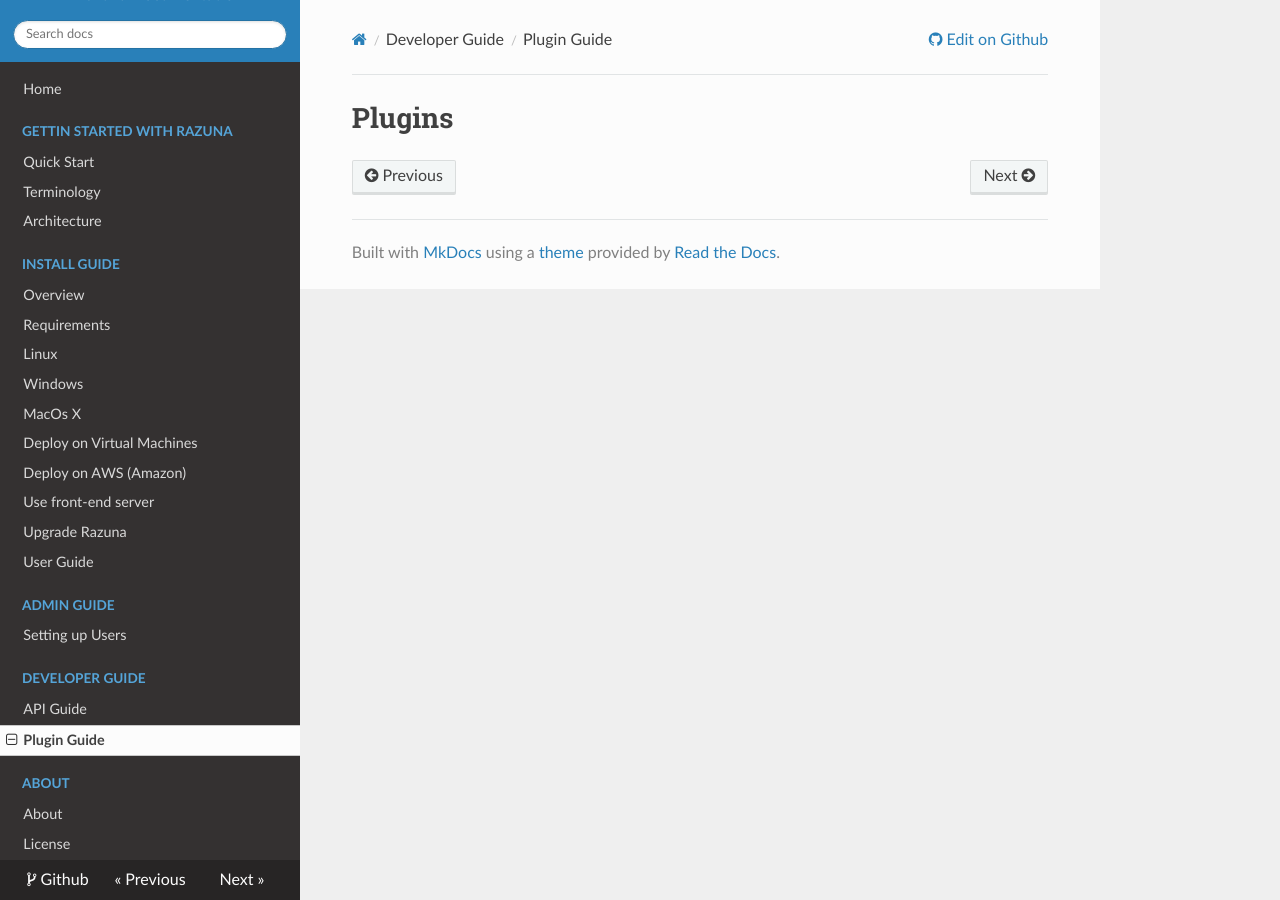
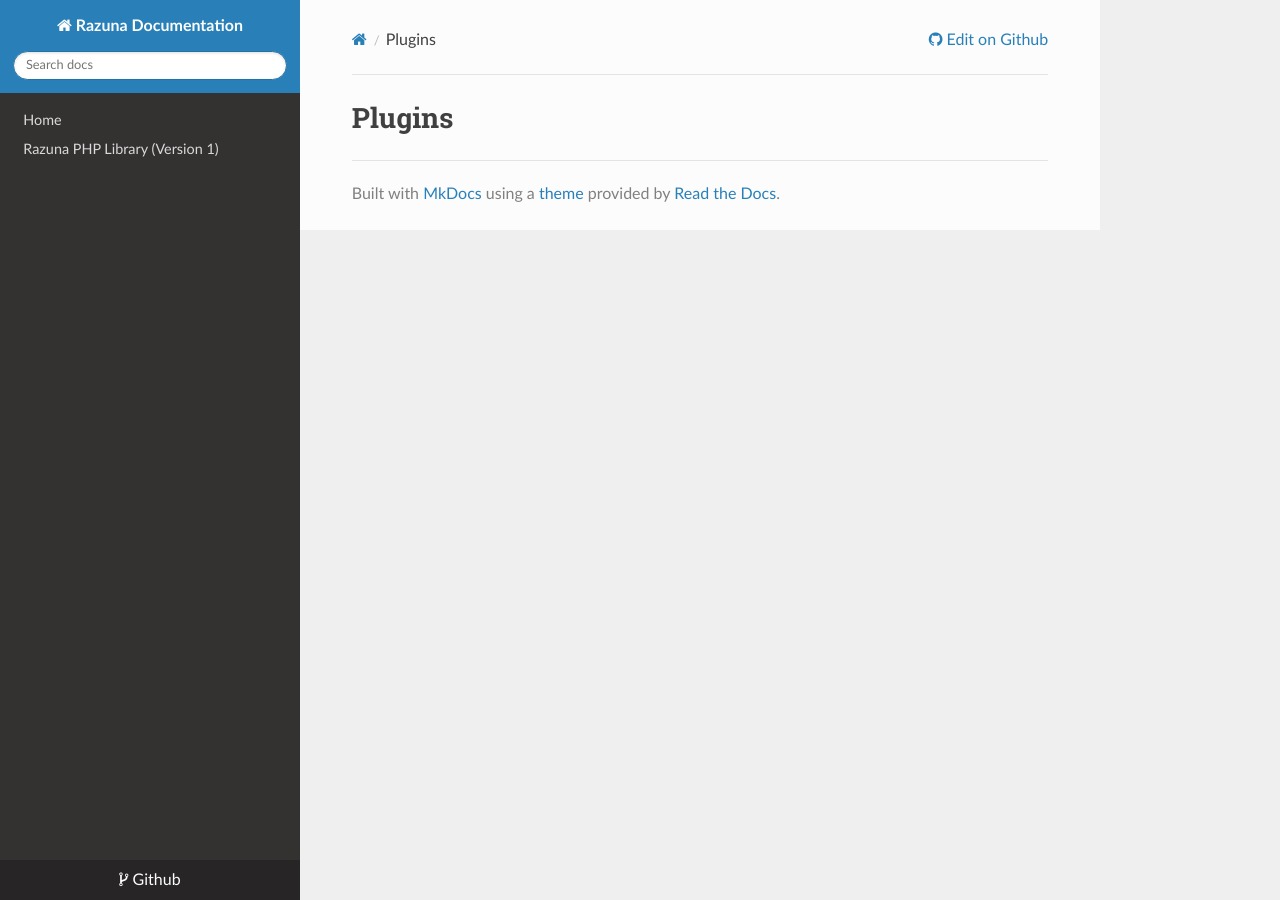
Before and after one commit to razuna/razuna-docs, an MkDocs documentation site: the page built from docs/plugins/index.md, in a window 1280 px wide. Built offline with MkDocs 1.6.1, drawn with Linux system fonts in a browser that asks for light colours; nearby versions of some CDN libraries; old or Windows-style settings are respelled for this version of MkDocs.

Commit message:
Update new content for Razuna PHP Library (Version 1)

```diff
--- a/mkdocs.yml
+++ b/mkdocs.yml
@@ -7,26 +7,4 @@ markdown_extensions:
     - toc
 pages:
 - Home : 'index.md'
-- Gettin Started with Razuna:
-  - Quick Start: 'start/quickstart.md'
-  - Terminology: 'start/terminology.md'
-  - Architecture: 'start/architecture.md'
-- Install Guide:
-  - Overview: 'installation/index.md'
-  - Requirements: 'installation/requirement.md'
-  - Linux: 'installation/linux.md'
-  - Windows: 'installation/windows.md'
-  - MacOs X: 'installation/macosx.md'
-  - Deploy on Virtual Machines: 'installation/vms.md'
-  - Deploy on AWS (Amazon): 'installation/aws.md'
-  - Use front-end server: 'installation/nginxapache.md'
-  - Upgrade Razuna: 'installation/upgrade.md'
-- User Guide : 'user/index.md'
-- Admin Guide:
-  - Setting up Users : 'admin/users.md'
-- Developer Guide:
-  - API Guide : 'api/index.md'
-  - Plugin Guide : 'plugins/index.md'
-- About:
-  - About: 'about/index.md'
-  - License: 'about/license.md'
+- Razuna PHP Library (Version 1) : 'PHP Library/PHP_Lib.md'
```
Also changed, not shown: docs/PHP Library/PHP_Lib.md (added, +285 -0 lines).
